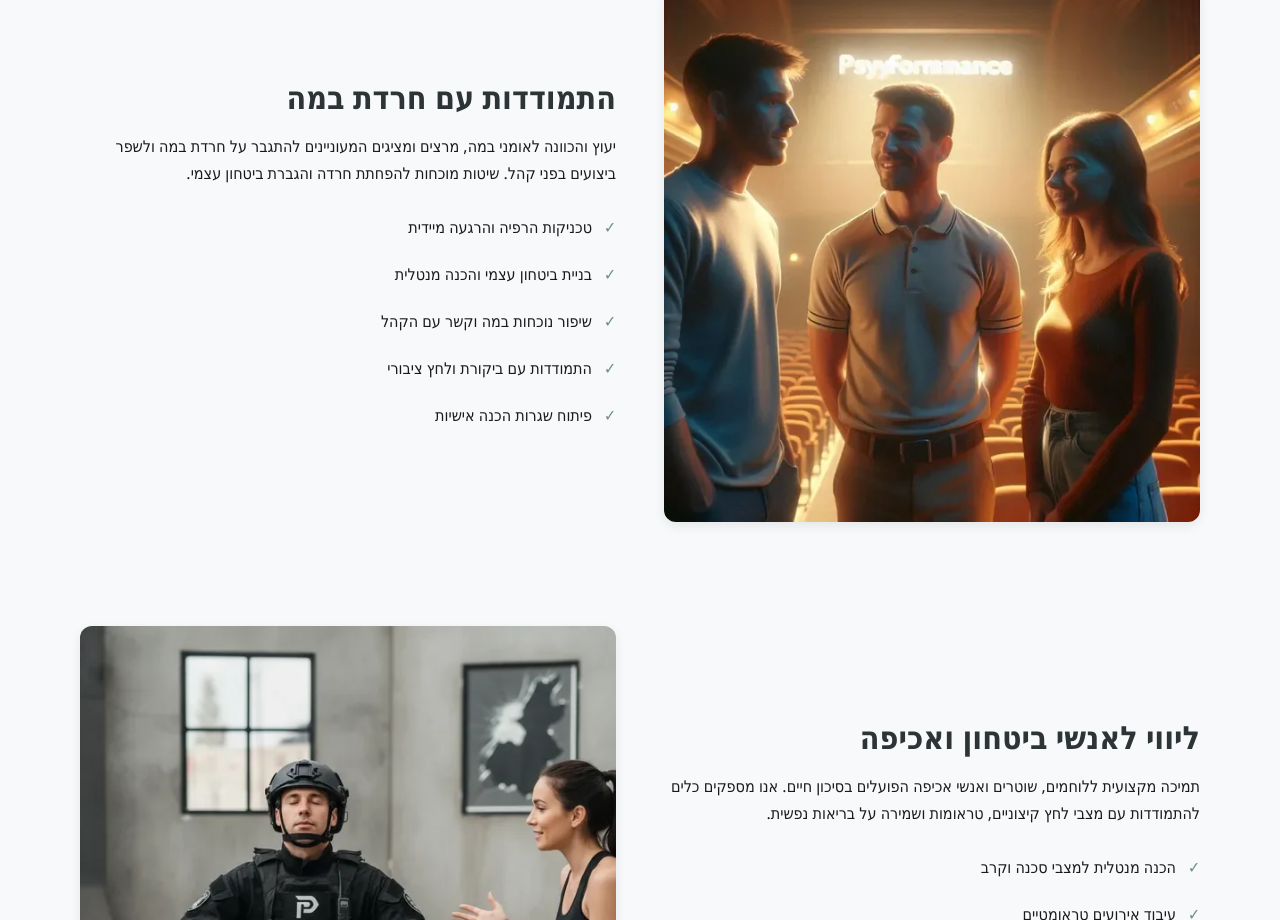
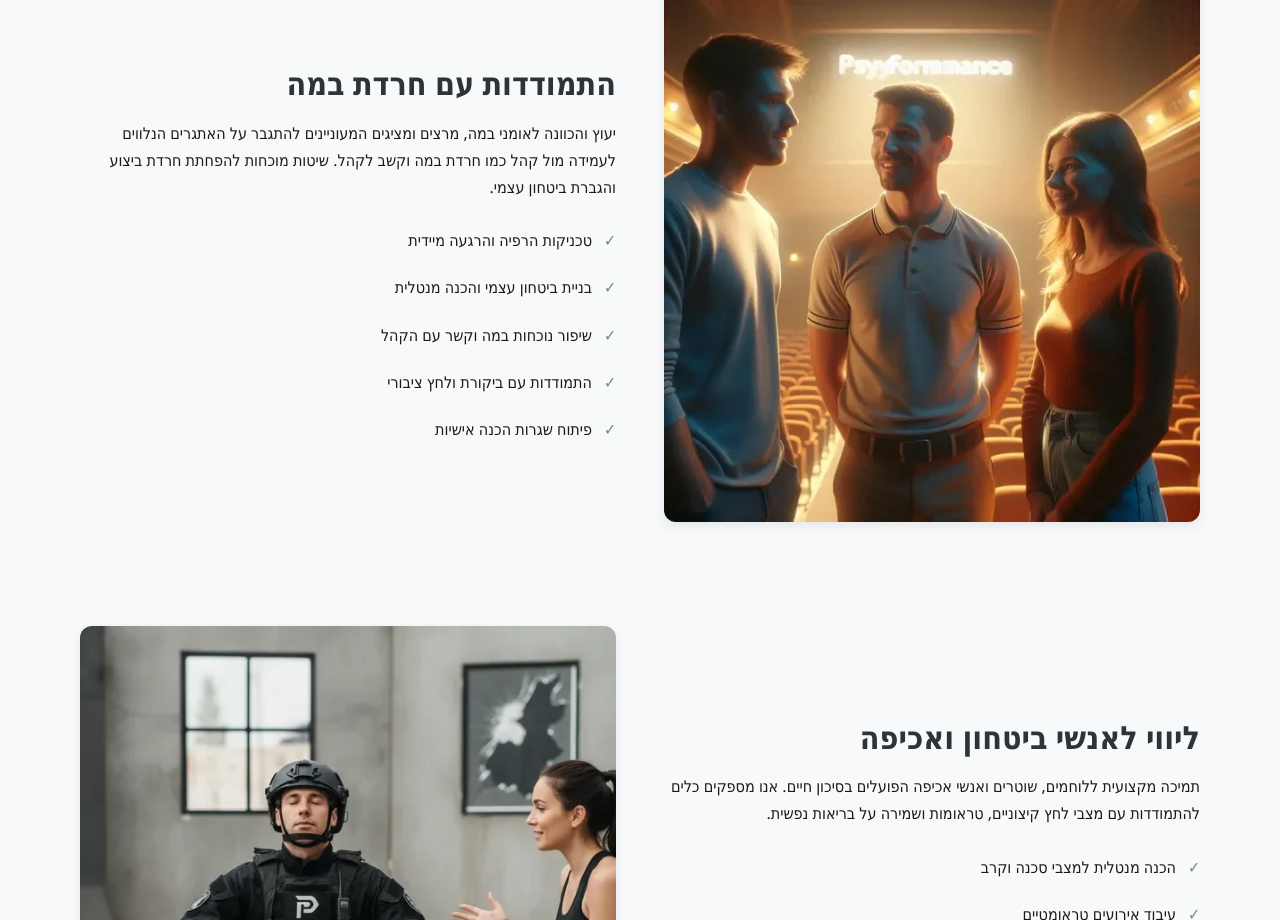
Before and after one commit to slipwoker/zappy-website-42717073-467e-484d-917a-2f9a062839b2, a plain HTML site: page services.html in a window 1280 px wide. Shown: the part 2100-3020 px from the top of the page. Drawn offline with Linux system fonts and the light colour scheme; no server answers.

Commit message:
Update text content: "יעוץ והכוונה לאומני במה, מרצים ומציגים המעוניינים ..." → "יעוץ והכוונה לאומני במה, מרצים ומציגים המעוניינים ..."

```diff
--- a/services.html
+++ b/services.html
@@ -366,7 +366,7 @@
     <div class="service-item reverse">
       <div class="service-content">
         <h2>התמודדות עם חרדת במה</h2>
-        <p>יעוץ והכוונה לאומני במה, מרצים ומציגים המעוניינים להתגבר על חרדת במה ולשפר ביצועים בפני קהל. שיטות מוכחות להפחתת חרדה והגברת ביטחון עצמי.</p>
+        <p>יעוץ והכוונה לאומני במה, מרצים ומציגים המעוניינים להתגבר על האתגרים הנלווים לעמידה מול קהל כמו חרדת במה וקשב לקהל. שיטות מוכחות להפחתת חרדת ביצוע והגברת ביטחון עצמי.</p>
         <ul class="service-features">
           <li>טכניקות הרפיה והרגעה מיידית</li>
           <li>בניית ביטחון עצמי והכנה מנטלית</li>
```
Also changed, not shown: public/services.html (+1 -1 lines).
